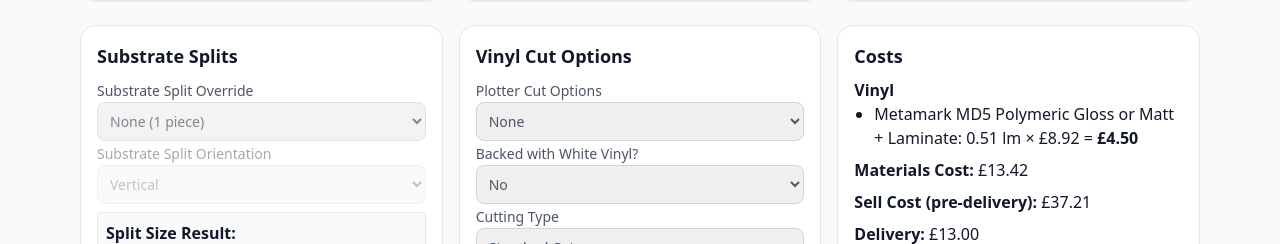
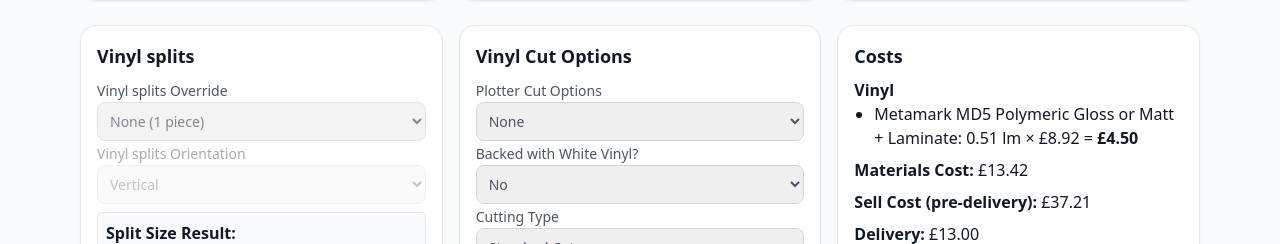
Before and after one commit to mrreiddavid74-bot/Final, a Next.js app: page /single in a window 1280 px wide. Shown: the part 419-663 px from the top of the page. Built offline with nearby package versions, Linux system fonts and the light colour scheme.

Commit message:
vinyl splits rename

```diff
--- a/app/single/page.tsx
+++ b/app/single/page.tsx
@@ -285,7 +285,8 @@ export default function SinglePage() {
     // (Use the one you already have in your split version.)
     return { text: '—', lmText: '—' } // placeholder if you trimmed it locally
   }, [/* same deps as your current preview */])
-
+  const splitCardTitle =
+      input.mode === 'SubstrateOnly' ? 'Substrate Splits' : 'Vinyl splits'
   return (
       <div className="space-y-6">
         <h1 className="h1">Single Sign</h1>
@@ -323,6 +324,7 @@ export default function SinglePage() {
         {/* Second row */}
         <div className="grid grid-cols-1 lg:grid-cols-3 gap-4">
           <SubstrateSplitsCard
+              title={splitCardTitle}
               isSubstrateProduct={isSubstrateProduct}
               currentSubVariant={currentSubVariant}
               panelSplits={input.panelSplits ?? 0}
--- a/components/SubstrateSplitsCard.tsx
+++ b/components/SubstrateSplitsCard.tsx
@@ -3,6 +3,7 @@ import Card from '@/components/Card'
 import type { Orientation, PriceBreakdown, Substrate } from '@/lib/types'
 
 export default function SubstrateSplitsCard({
+                                                title,
                                                 isSubstrateProduct,
                                                 currentSubVariant,
                                                 panelSplits,
@@ -13,6 +14,7 @@ export default function SubstrateSplitsCard({
                                                 splitPreviewText,
                                                 result,
                                             }: {
+    title: string
     isSubstrateProduct: boolean
     currentSubVariant?: Substrate
     panelSplits: number
@@ -27,12 +29,16 @@ export default function SubstrateSplitsCard({
 
     return (
         <Card>
-            <h2 className="h2 mb-2">Substrate Splits</h2>
+            <h2 className="h2 mb-2">{title}</h2>
 
             <label className="label">
-                Substrate Split Override
-                <select className="select" value={panelSplits} disabled={!isSubstrateProduct || !currentSubVariant}
-                        onChange={e => onSplitsChange(+e.target.value)}>
+                {title} Override
+                <select
+                    className="select"
+                    value={panelSplits}
+                    disabled={!isSubstrateProduct || !currentSubVariant}
+                    onChange={e => onSplitsChange(+e.target.value)}
+                >
                     <option value={0} disabled={!allowed.has(0)}>None (1 piece)</option>
                     {[2,3,4,5,6].map(n => (
                         <option key={n} value={n} disabled={!allowed.has(n)}>{n}</option>
@@ -41,10 +47,13 @@ export default function SubstrateSplitsCard({
             </label>
 
             <label className={`label ${panelSplits === 0 ? 'opacity-50' : ''}`}>
-                Substrate Split Orientation
-                <select className="select" value={panelOrientation}
-                        onChange={e => onOrientationChange(e.target.value as Orientation)}
-                        disabled={!isSubstrateProduct || !currentSubVariant || panelSplits === 0}>
+                {title} Orientation
+                <select
+                    className="select"
+                    value={panelOrientation}
+                    onChange={e => onOrientationChange(e.target.value as Orientation)}
+                    disabled={!isSubstrateProduct || !currentSubVariant || panelSplits === 0}
+                >
                     <option>Vertical</option>
                     <option>Horizontal</option>
                 </select>
```
